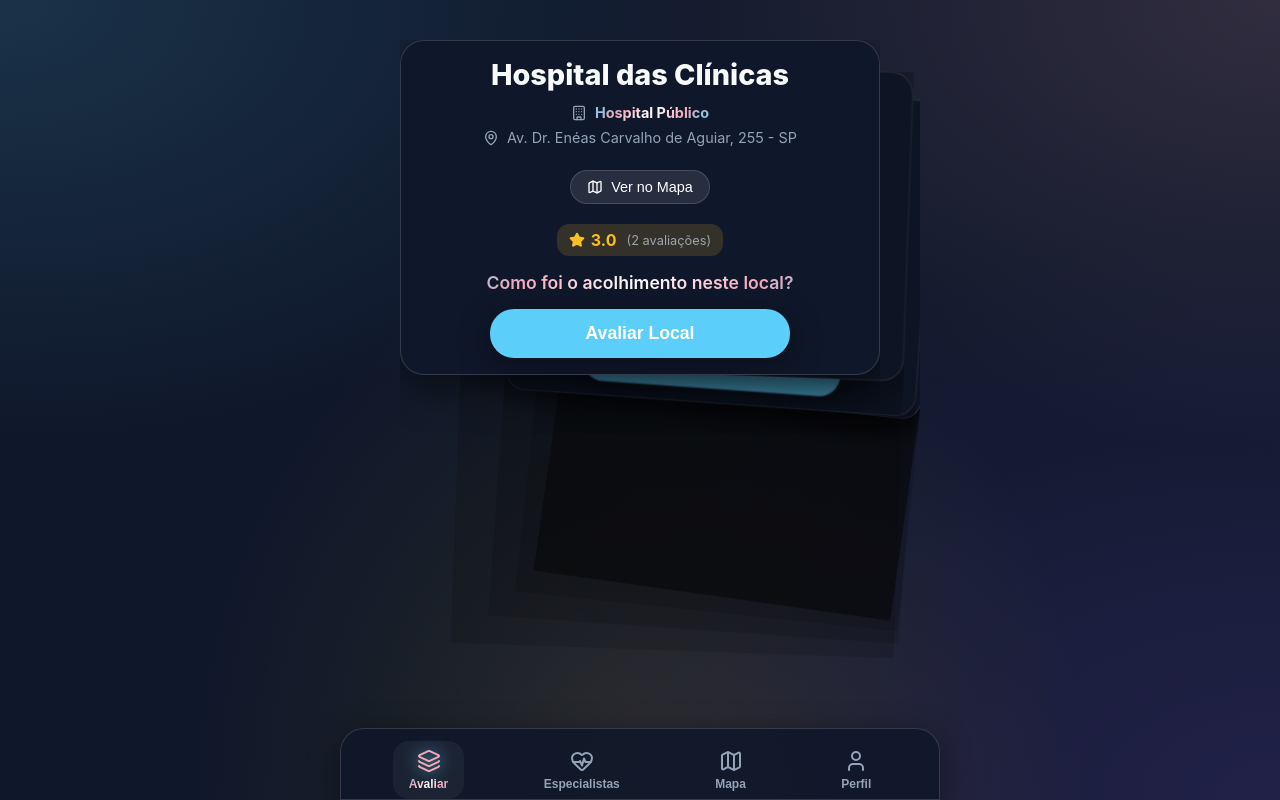
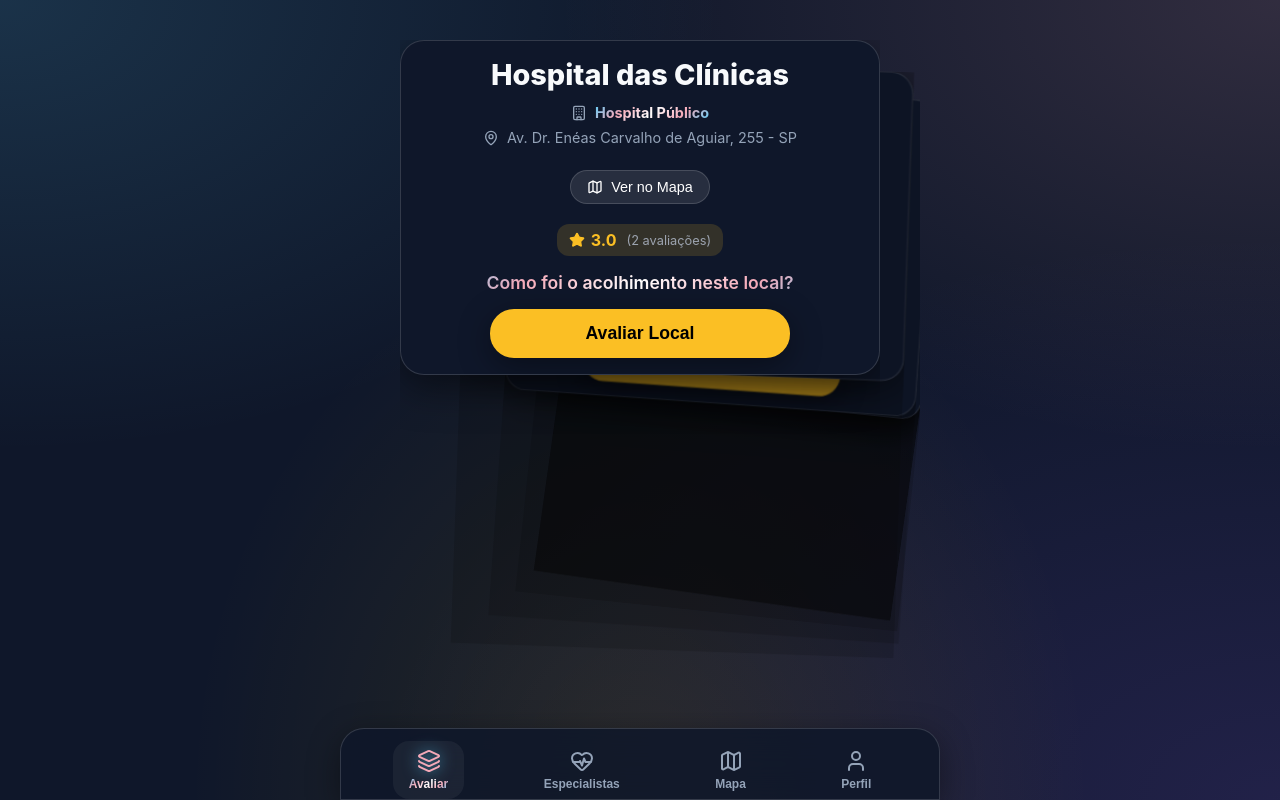
Before and after one commit to whentony/acolhe_plus, a React (Vite) app: page / in a window 1280 px wide. Both pictures are taken after a click on the button "Entrar na Plataforma". Built offline with nearby package versions, Linux system fonts and the light colour scheme; no server answers.

Commit message:
cor  do botão avaliar

```diff
--- a/src/components/FacilityCard.jsx
+++ b/src/components/FacilityCard.jsx
@@ -157,8 +157,8 @@
             onClick={() => handleVoteClick(0)} // Passamos 0, o usuário escolhe a nota real no modal
             disabled={isCheckingLocation}
             style={{
-              background: 'var(--accent-primary)',
-              color: 'white',
+              background: '#fbbf24',
+              color: '#000',
               border: 'none',
               padding: '14px 32px',
               borderRadius: '24px',
```
